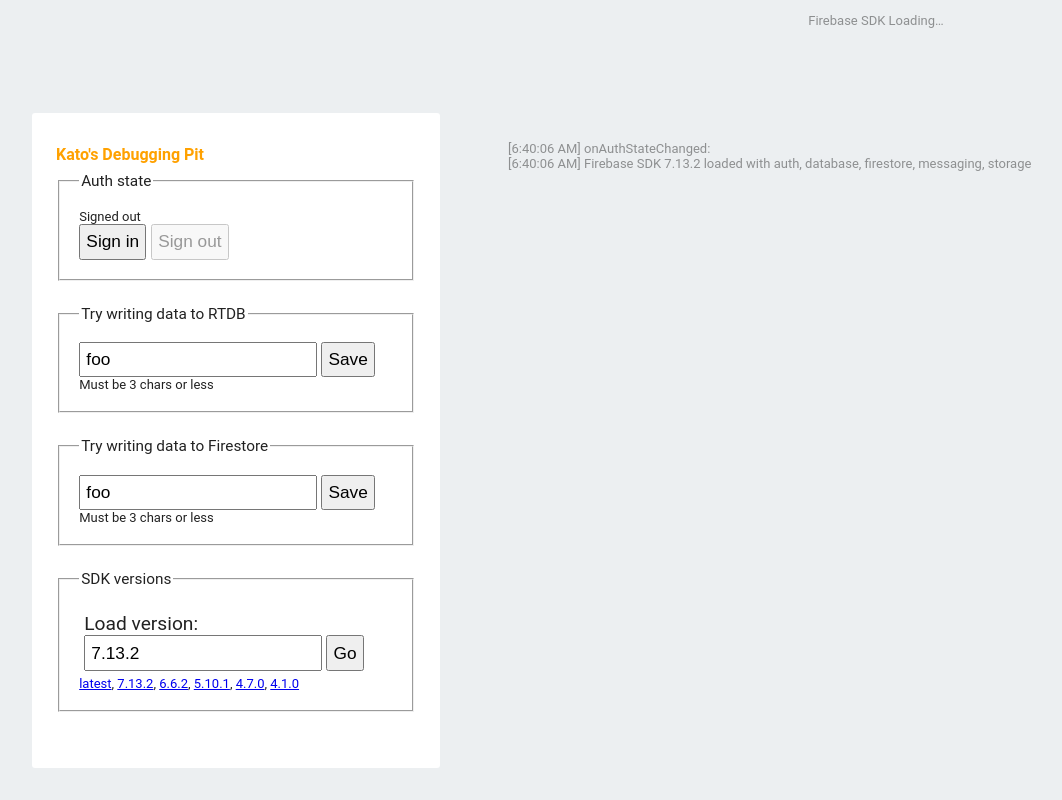
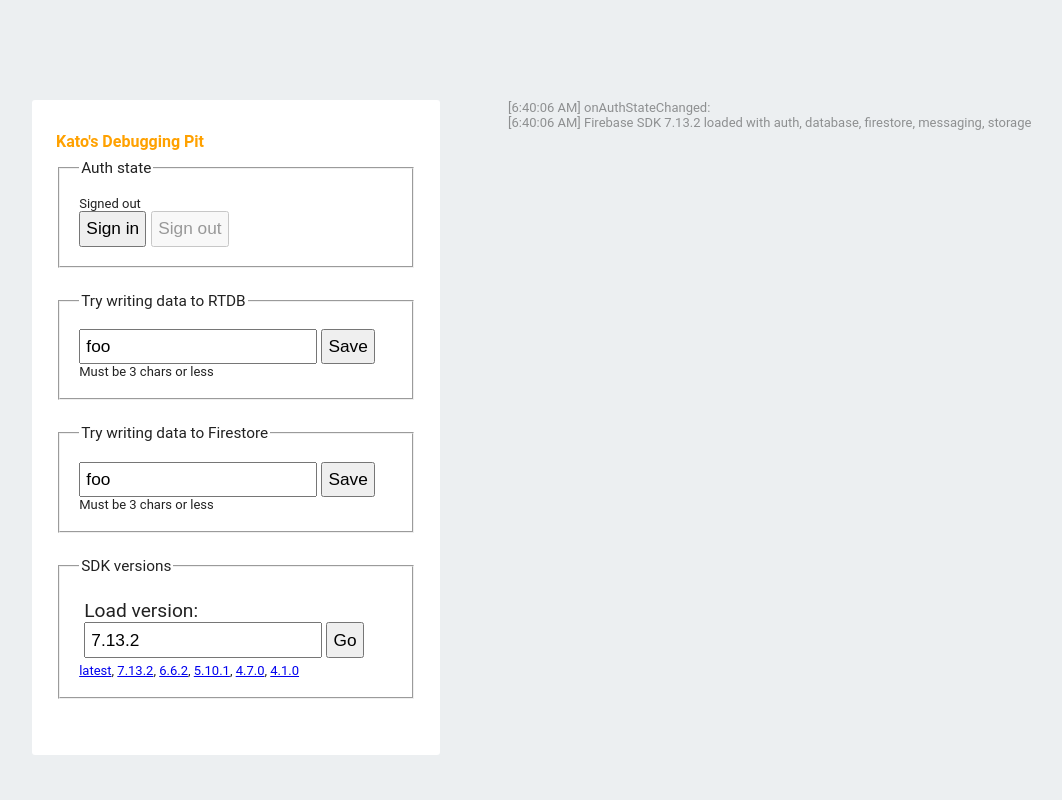
Before and after one commit to katowulf/kato-bug, a plain HTML site: page public/index.html in a window 1280 px wide. Shown: the whole page, without its empty margins (16-1078 px from the left). Drawn offline with Linux system fonts and the light colour scheme; some packages are replaced by stand-ins of ours; no server answers.

Commit message:
Remove unused loading message.

```diff
--- a/public/index.html
+++ b/public/index.html
@@ -45,7 +45,6 @@
     <small></small>
   </fieldset>
 </div>
-<p id="load">Firebase SDK Loading&hellip;</p>
 
 <ul id="log"></ul>
 
```
